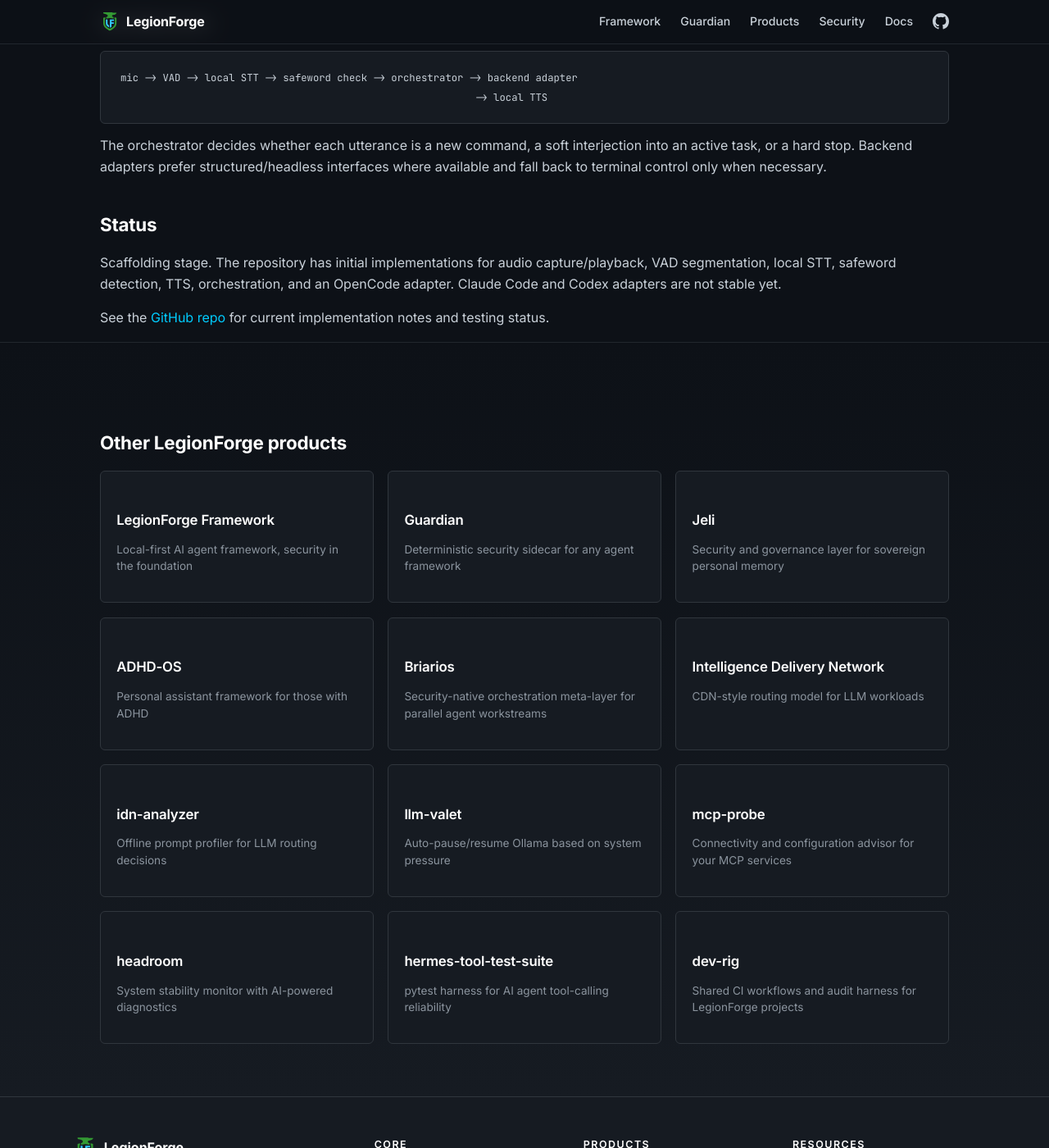
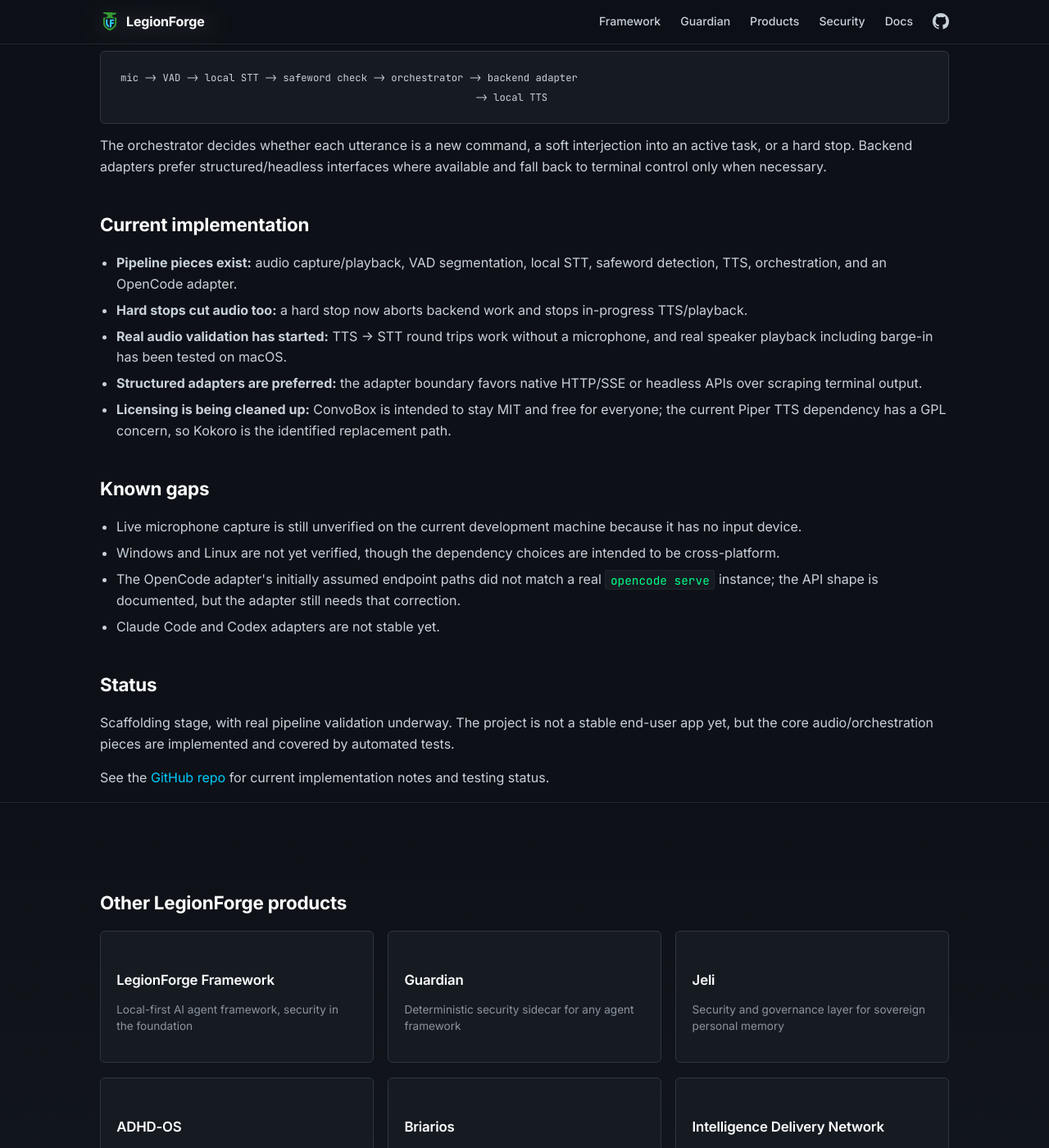
Before and after one commit to LegionForge/legionforge.github.io, a Jekyll site: the page built from convobox.md, in a window 1280 px wide and 1400 px high, scrolled down 1255 px. Shown: the whole window at 82% size. Built offline with Jekyll 4.4.1, drawn with Linux system fonts in a browser that asks for light colours.

Commit message:
Update ConvoBox project status

```diff
--- a/convobox.md
+++ b/convobox.md
@@ -49,8 +49,23 @@ mic -> VAD -> local STT -> safeword check -> orchestrator -> backend adapter
 
 The orchestrator decides whether each utterance is a new command, a soft interjection into an active task, or a hard stop. Backend adapters prefer structured/headless interfaces where available and fall back to terminal control only when necessary.
 
+## Current implementation
+
+- **Pipeline pieces exist:** audio capture/playback, VAD segmentation, local STT, safeword detection, TTS, orchestration, and an OpenCode adapter.
+- **Hard stops cut audio too:** a hard stop now aborts backend work and stops in-progress TTS/playback.
+- **Real audio validation has started:** TTS -> STT round trips work without a microphone, and real speaker playback including barge-in has been tested on macOS.
+- **Structured adapters are preferred:** the adapter boundary favors native HTTP/SSE or headless APIs over scraping terminal output.
+- **Licensing is being cleaned up:** ConvoBox is intended to stay MIT and free for everyone; the current Piper TTS dependency has a GPL concern, so Kokoro is the identified replacement path.
+
+## Known gaps
+
+- Live microphone capture is still unverified on the current development machine because it has no input device.
+- Windows and Linux are not yet verified, though the dependency choices are intended to be cross-platform.
+- The OpenCode adapter's initially assumed endpoint paths did not match a real `opencode serve` instance; the API shape is documented, but the adapter still needs that correction.
+- Claude Code and Codex adapters are not stable yet.
+
 ## Status
 
-Scaffolding stage. The repository has initial implementations for audio capture/playback, VAD segmentation, local STT, safeword detection, TTS, orchestration, and an OpenCode adapter. Claude Code and Codex adapters are not stable yet.
+Scaffolding stage, with real pipeline validation underway. The project is not a stable end-user app yet, but the core audio/orchestration pieces are implemented and covered by automated tests.
 
 See the [GitHub repo](https://github.com/LegionForge/convobox) for current implementation notes and testing status.
```
